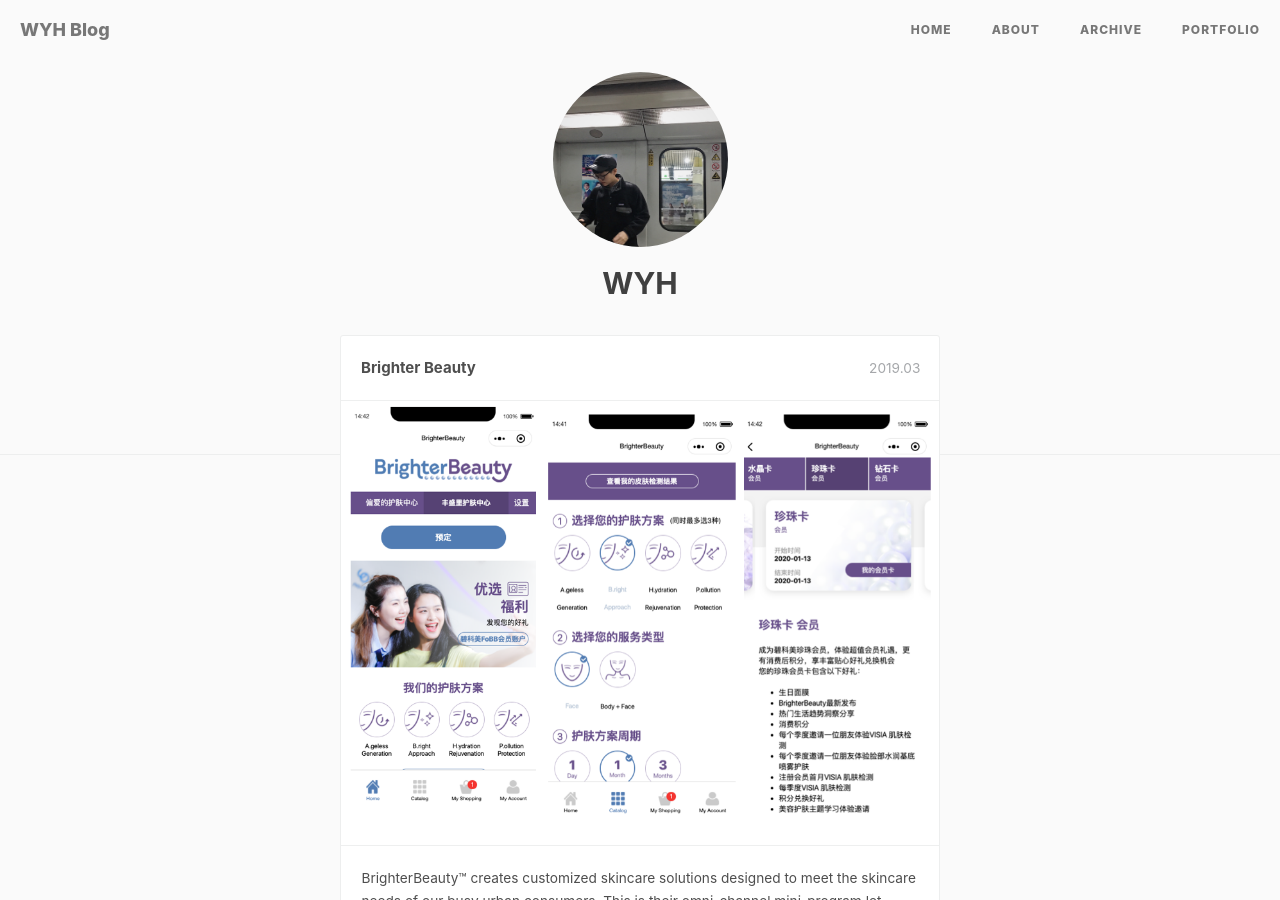
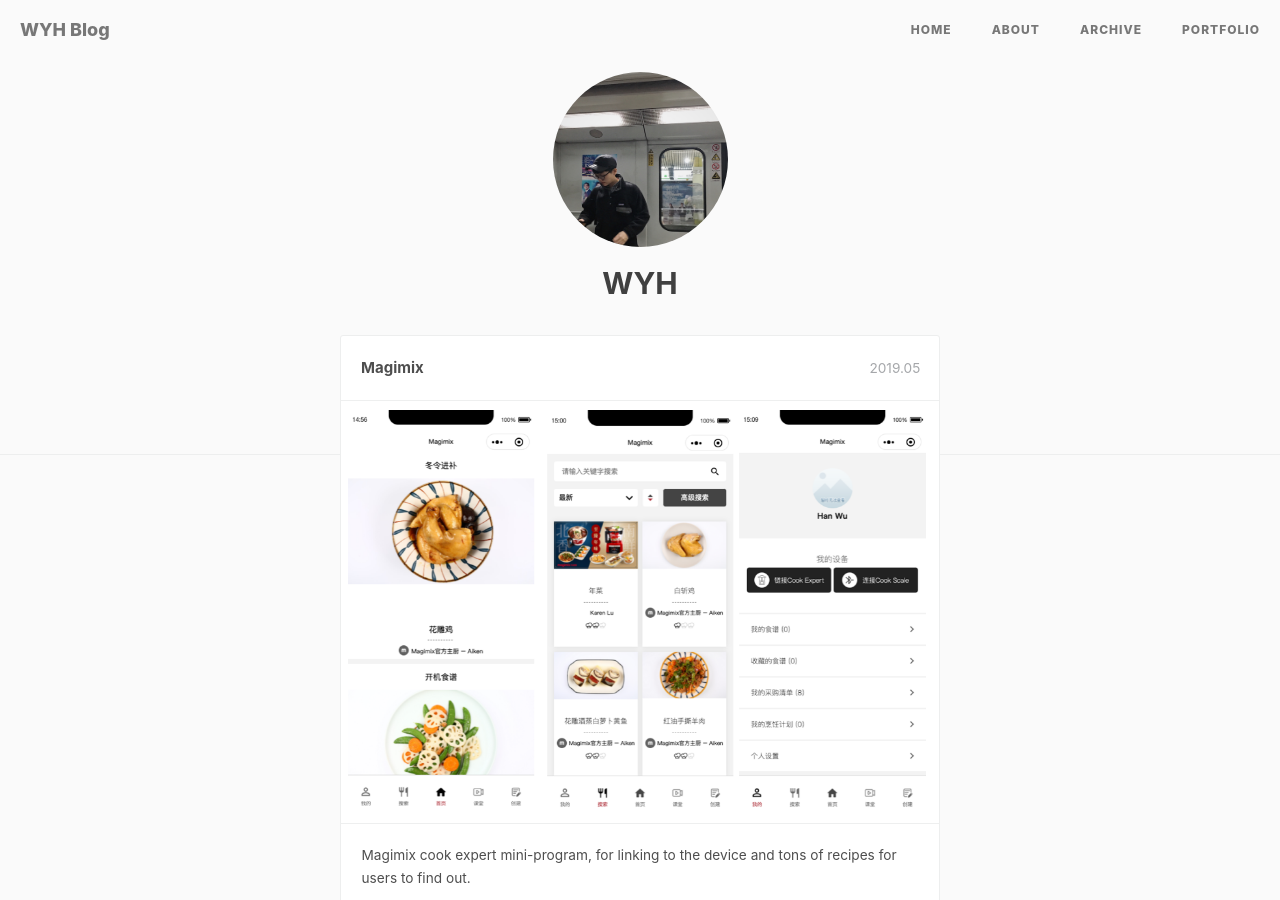
Before and after one commit to elinyuhanwu/elinyuhanwu.github.io, a Jekyll site: the page built from portfolio/index.html, in a window 1280 px wide and 900 px high. Built offline with Jekyll 4.4.1, drawn with Linux system fonts in a browser that asks for light colours; nearby versions of some CDN libraries; comment, search, counter and statistics services are not loaded.

Commit message:
fix(portfolio)

```diff
--- a/portfolio/index.html
+++ b/portfolio/index.html
@@ -23,6 +23,24 @@
 				<ul class="cbp_tmtimeline">
 					<li>
 						<div class="cbp_tmlabel">
+							<h2 id="boxoffice">Magimix</h2>
+							<time>2019.05</time>
+							<img src="images/work-magimix.png">
+							<ul>
+								<li>
+									Magimix cook expert mini-program, for linking to the device and tons of recipes for users to find out.
+								</li>
+								<li class="skill">
+									<span class="cbp_tmicon-phone"></span>
+									<span class="fab fa-vuejs"></span>
+									<span class="fab fa-sass"></span>
+									<span class="fab fa-weixin"></span>
+								</li>
+							</ul>
+						</div>
+					</li>
+					<li>
+						<div class="cbp_tmlabel">
 							<h2 id="boxoffice">Brighter Beauty</h2>
 							<time>2019.03</time>
 							<img src="images/work-bb.png">
@@ -33,7 +51,7 @@
 								</li>
 								<li class="skill">
 									<span class="cbp_tmicon-phone"></span>
-									<span class="fab fa-react"></span>
+									<span class="fab fa-vuejs"></span>
 									<span class="fab fa-sass"></span>
 									<span class="fab fa-weixin"></span>
 								</li>
```
Also changed, not shown: portfolio/images/work-magimix.png (added).
